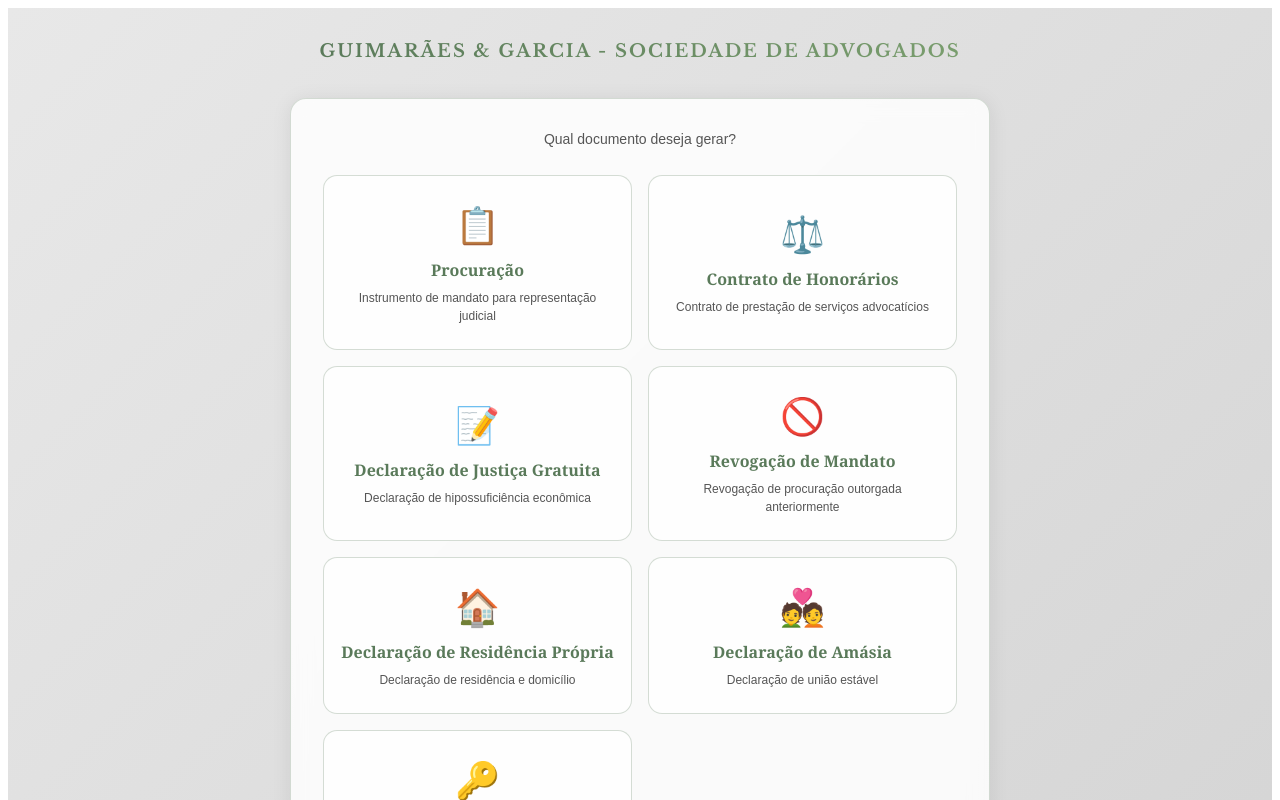
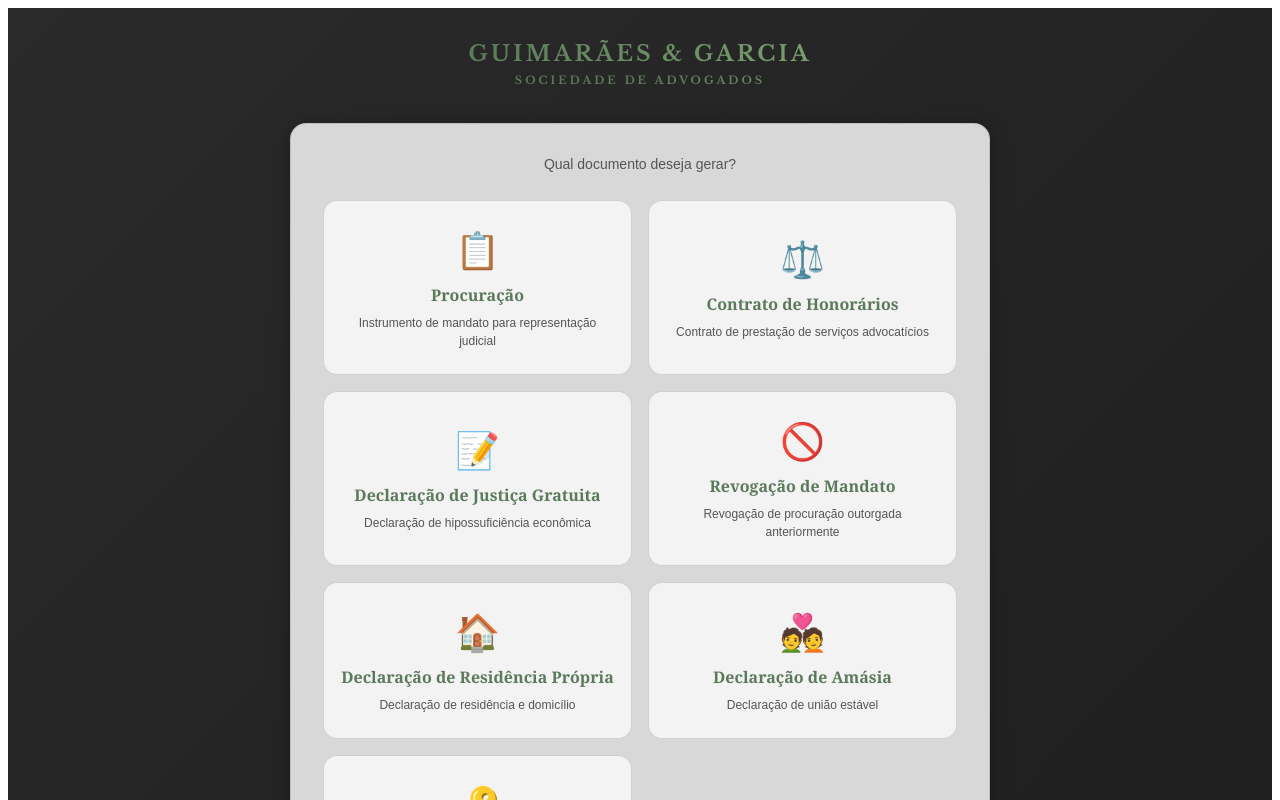
Before and after one commit to luizzclaudiiioo-hue/guimaraes-garcia-docs, a React (Vite) app: page / in a window 1280 px wide. Shown: the top 800 px of the page. Built offline with nearby package versions, Linux system fonts and the light colour scheme.

Commit message:
Update App.jsx

```diff
--- a/src/App.jsx
+++ b/src/App.jsx
@@ -147,26 +147,29 @@ export default function App() {
   return (
     <>
     <link href="https://fonts.googleapis.com/css2?family=Libre+Baskerville:wght@700&display=swap" rel="stylesheet" />
-    <div style={{ minHeight: "100vh", background: "linear-gradient(135deg, #e8e8e8 0%, #d4d4d4 100%)", fontFamily: "Georgia, serif", color: "#2a2a2a", padding: "32px 16px" }}>
+    <div style={{ minHeight: "100vh", background: "linear-gradient(135deg, #2a2a2a 0%, #1e1e1e 100%)", fontFamily: "Georgia, serif", color: "#2a2a2a", padding: "32px 16px" }}>
       <div style={{ maxWidth: 700, margin: "0 auto" }}>
 
         <div style={{ textAlign: "center", marginBottom: 36 }}>
-          <div style={{ display: "inline-block", background: `linear-gradient(135deg, ${GOLD}, ${GOLD_L})`, WebkitBackgroundClip: "text", WebkitTextFillColor: "transparent", fontSize: 18, letterSpacing: 2, textTransform: "uppercase", fontWeight: "700", fontFamily: "'Libre Baskerville', serif", marginBottom: 0 }}>
-            GUIMARÃES & GARCIA - SOCIEDADE DE ADVOGADOS
+          <div style={{ display: "inline-block", background: `linear-gradient(135deg, ${GOLD}, ${GOLD_L})`, WebkitBackgroundClip: "text", WebkitTextFillColor: "transparent", fontSize: 22, letterSpacing: 3, textTransform: "uppercase", fontWeight: "700", fontFamily: "'Libre Baskerville', serif", lineHeight: 1.3 }}>
+            GUIMARÃES & GARCIA
+          </div>
+          <div style={{ display: "block", background: `linear-gradient(135deg, ${GOLD}, ${GOLD_L})`, WebkitBackgroundClip: "text", WebkitTextFillColor: "transparent", fontSize: 11, letterSpacing: 3, textTransform: "uppercase", fontFamily: "'Libre Baskerville', serif", marginTop: 4, opacity: 0.85 }}>
+            SOCIEDADE DE ADVOGADOS
           </div>
         </div>
 
         {etapa !== "tipo" && (
           <div style={{ display: "flex", justifyContent: "center", gap: 6, marginBottom: 28, flexWrap: "wrap" }}>
             {steps.map((s, i) => (
-              <div key={s} style={{ padding: "5px 14px", borderRadius: 20, fontSize: 12, fontFamily: "sans-serif", background: i < etapaIdx ? "#4a7a4a" : i === etapaIdx ? GOLD : "rgba(255,255,255,0.07)", color: i <= etapaIdx ? "#fff" : "#666666", transition: "all 0.3s" }}>
+              <div key={s} style={{ padding: "5px 14px", borderRadius: 20, fontSize: 12, fontFamily: "sans-serif", background: i < etapaIdx ? "#4a7a4a" : i === etapaIdx ? GOLD : "rgba(255,255,255,0.12)", color: i <= etapaIdx ? "#fff" : "#aaaaaa", transition: "all 0.3s" }}>
                 {i < etapaIdx ? "✓ " : ""}{s}
               </div>
             ))}
           </div>
         )}
 
-        <div style={{ background: "rgba(255,255,255,0.85)", border: "1px solid rgba(90,122,90,0.25)", borderRadius: 16, padding: 32, backdropFilter: "blur(10px)", boxShadow: "0 2px 20px rgba(0,0,0,0.08)" }}>
+        <div style={{ background: "#d8d8d8", border: "1px solid rgba(90,122,90,0.25)", borderRadius: 16, padding: 32, backdropFilter: "blur(10px)", boxShadow: "0 2px 20px rgba(0,0,0,0.25)" }}>
 
           {etapa === "tipo" && (
             <>
```
